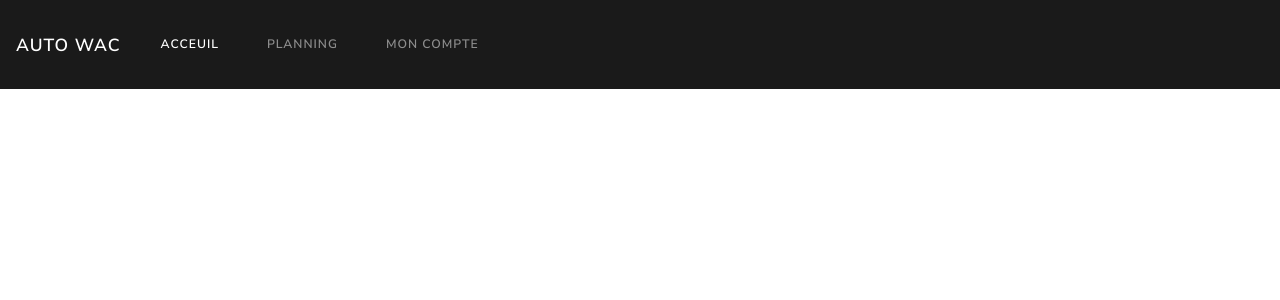
After one commit to NoraDjemani/python_my_driving_school, a Django app: template my_driving_school/home/templates/home/base.html in a window 1280 px wide. The commit adds this page. Shown: the top 300 px of the page. Run offline with Django 3.2, Linux system fonts and the light colour scheme; the template is opened without the code that fills it, so the values that code supplies are empty; some libraries are stand-ins or nearby versions.

Commit message:
first page

```diff
--- /dev/null
+++ b/my_driving_school/home/static/css/index.css
@@ -0,0 +1,3 @@
+body {
+    background-color: lightblue;
+}
--- /dev/null
+++ b/my_driving_school/home/templates/home/base.html
@@ -0,0 +1,36 @@
+{% load static %}
+<!DOCTYPE html>
+<html>
+    <head>
+    <title>{% block title %} {% endblock %}</title>
+        <link rel="stylesheet" href="{% static 'css/base.css' %}">
+        <link rel="stylesheet" href="https://stackpath.bootstrapcdn.com/bootstrap/4.4.1/css/bootstrap.min.css" integrity="sha384-Vkoo8x4CGsO3+Hhxv8T/Q5PaXtkKtu6ug5TOeNV6gBiFeWPGFN9MuhOf23Q9Ifjh" crossorigin="anonymous">
+        <link rel="stylesheet" href="https://bootswatch.com/4/lux/bootstrap.min.css">
+        <script src="https://code.jquery.com/jquery-3.4.1.slim.min.js" integrity="sha384-J6qa4849blE2+poT4WnyKhv5vZF5SrPo0iEjwBvKU7imGFAV0wwj1yYfoRSJoZ+n" crossorigin="anonymous"></script>
+        <script src="https://cdn.jsdelivr.net/npm/popper.js@1.16.0/dist/umd/popper.min.js" integrity="sha384-Q6E9RHvbIyZFJoft+2mJbHaEWldlvI9IOYy5n3zV9zzTtmI3UksdQRVvoxMfooAo" crossorigin="anonymous"></script>
+        <script src="https://stackpath.bootstrapcdn.com/bootstrap/4.4.1/js/bootstrap.min.js" integrity="sha384-wfSDF2E50Y2D1uUdj0O3uMBJnjuUD4Ih7YwaYd1iqfktj0Uod8GCExl3Og8ifwB6" crossorigin="anonymous"></script>
+        {% block style %} {% endblock %}
+    </head>
+    <body>
+        <nav class="navbar navbar-expand-lg navbar-dark bg-primary">
+            <a class="navbar-brand" href="#">Auto Wac</a>
+                <button class="navbar-toggler" type="button" data-toggle="collapse" data-target="#navbarColor01" aria-controls="navbarColor01" aria-expanded="false" aria-label="Toggle navigation">
+                  <span class="navbar-toggler-icon"></span>
+                </button>
+            <div class="collapse navbar-collapse" id="navbarColor01">
+               <ul class="navbar-nav mr-auto">
+                    <li class="nav-item active">
+                      <a class="nav-link" href="#">Acceuil <span class="sr-only">(current)</span></a>
+                    </li>
+                    <li class="nav-item">
+                      <a class="nav-link" href="#">Planning</a>
+                    </li>
+                    <li class="nav-item">
+                      <a class="nav-link" href="#">Mon compte</a>
+                    </li>
+              </ul>
+                </div>
+        </nav>
+        {% block body %} {% endblock %}
+    </body>
+</html>
--- a/my_driving_school/my_driving_school/settings.py
+++ b/my_driving_school/my_driving_school/settings.py
@@ -119,3 +119,7 @@ USE_TZ = True
 # https://docs.djangoproject.com/en/3.0/howto/static-files/
 
 STATIC_URL = '/static/'
+
+STATICFILES_DIRS = [
+    os.path.join(BASE_DIR, "static"),
+]
```
Also changed, not shown: my_driving_school/home/templates/home/index.html (+22 -1 lines), my_driving_school/home/static/css/base.css (added).
